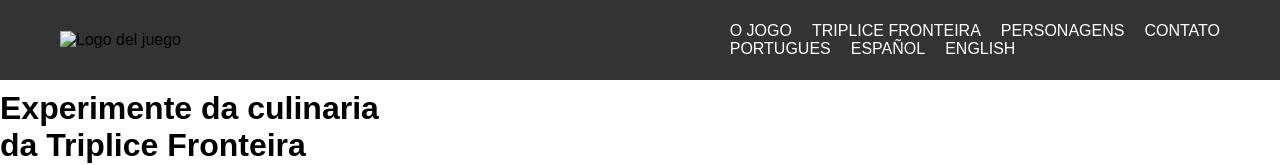
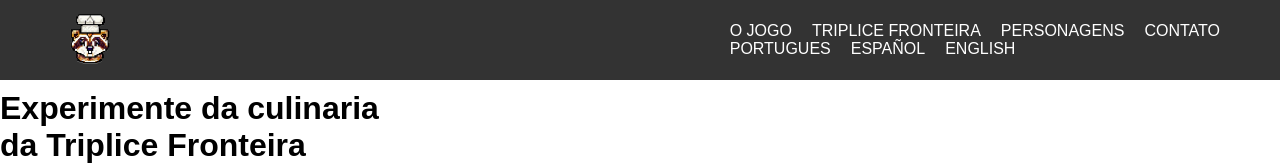
Before and after one commit to wlodfelipe/FozGameProject, a plain HTML site: page index.html in a window 1280 px wide. Shown: the top 165 px of the page. Drawn offline with Linux system fonts and the light colour scheme; files whose address does not match are found by name.

Commit message:
logoDelJuego

```diff
--- a/index.html
+++ b/index.html
@@ -16,7 +16,7 @@
         <header>
             <div class="container__menu">
                 <div class="logo">
-                    <img src="logo.png" alt="Logo del juego">
+                    <img src="assets/quatisemfundo.png" alt="Logo del juego">
                 </div>
                 <nav class="menu">
                     <ul>
```
Also changed, not shown: assets/quatisemfundo.png (added).
